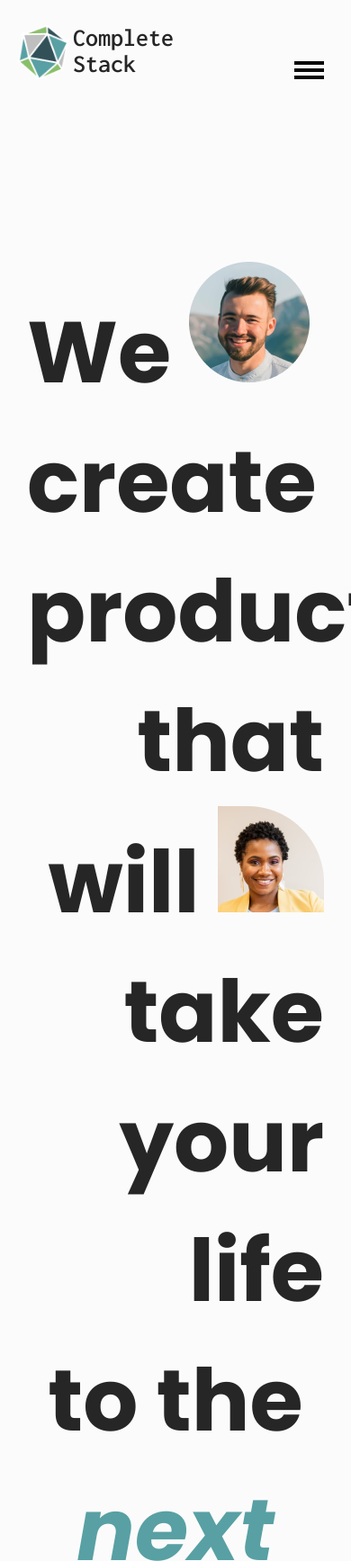
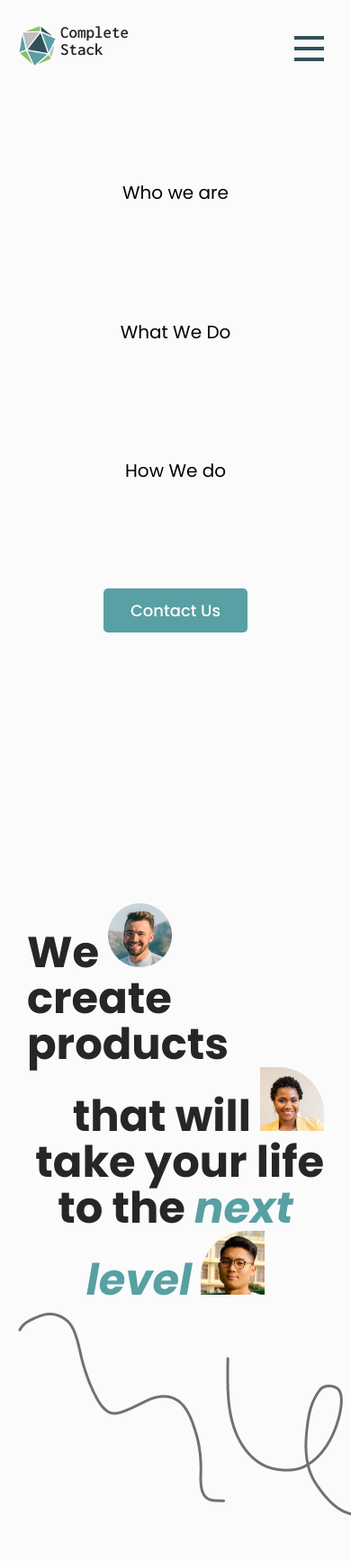
Before and after one commit to themedoed/brand-site, a plain HTML site: page index.html in a window 390 px wide. Shown: the top 1735 px of the page at 90% size. Drawn offline with nearby package versions, Linux system fonts and the light colour scheme.

Commit message:
1st Screen Adaptive

```diff
--- a/css/style.css
+++ b/css/style.css
@@ -32,9 +32,12 @@ button {
   margin: 0 auto;
 }
 
-.home {
+.home-whoweare{
   background-color: #fbfbfb;
+  z-index: -100;
 }
+
+.home{}
 
 .menu {
   display: flex;
@@ -69,18 +72,11 @@ button {
   line-height: 29px;
 }
 
-.menu-btn {
-  display: none;
-}
-
-.menu__inner {
-  display: none;
-}
 
 .menu__list {
   display: flex;
   justify-content: space-between;
-  min-width: 587px;
+  width: 587px;
   margin-top: 33px;
   font-size: 24px;
   line-height: 36px;
@@ -95,6 +91,27 @@ button {
 }
 
 .contact-link {
+  margin-top: 28px;
+  color: #ffffff;
+  font-weight: 500;
+  font-size: 18px;
+  line-height: 27px;
+  padding: 10px 30px;
+  background-color: #58a0a3;
+  border-radius: 5px;
+  max-height: 50px;
+  white-space: nowrap;
+}
+
+.menu-btn {
+  display: none;
+}
+
+.menu__inner {
+  display: none;
+}
+
+.contact-link-adpt {
   margin-top: 28px;
   color: #ffffff;
   font-weight: 500;
@@ -169,7 +186,6 @@ button {
 
 .whoweare {
   padding-bottom: 108px;
-  background-color: #fbfbfb;
 }
 
 .block-title {
@@ -561,6 +577,7 @@ button {
   color: #757575;
   transition: 200ms color;
 }
+
 .contact__input-file-label:hover {
   border: 2px solid #262626;
 }
@@ -581,24 +598,56 @@ button {
   border-radius: 3px;
 }
 
+
 @media (max-width: 1000px) {
+  .menu__list {
+    width: 70%;
+    padding: 0 15px;
+  }
+}
+
+@media (max-width: 950px) {
+  .menu__list {
+    font-size: 90%;
+  }
+
+  .contact-link {
+    font-size: 15px;
+  }
+
+  /* .logo-text{
+    font-size: 90%;
+  } */
+}
+
+@media (max-width: 780px) {
+  .menu {
+    display: block;
+  }
+
+  .logo-img {
+    height: 47px;
+    width: 47px;
+  }
+
+  .logo-text {
+    font-size: 19px;
+    line-height: 19px;
+  }
+
   .menu__btn {
     display: block;
     width: 33px;
     cursor: pointer;
     position: absolute;
     right: 30px;
-    top: 68px;
-  }
-
-  .menu{
-    display: block;
+    top: 40px;
   }
 
   .menu__btn span {
     display: block;
-    margin-bottom: 4px;
-    background-color: #070707;
+    margin-bottom: 8px;
+    background-color: #325058;
     height: 4px;
   }
 
@@ -607,13 +656,43 @@ button {
     display: none;
   }
 
-  .contact-apdt{
-    display: block;
+  .menu__inner {
+    text-align: center;
+    height: 100vh;
+    display: flex;
+    flex-direction: column;
+    justify-content: space-evenly;
+    padding-bottom: 100px;
   }
 
-  .menu__inner{
-    height: 100vh;
+  .home__info{
+    margin-top: 76px;
+    font-size: 48px;
+    line-height: 51px;
   }
 
+  .home__info span{
+    font-size: 48px;
+    line-height: 51px;
+  }
+
+  .title-img-1{
+    height: 71px;
+    width: 71px;
+  }
+
+  .title-img-2{
+    height: 71px;
+    width: 71px;
+  }
+
+  .title-img-3{
+    height: 71px;
+    width: 71px;
+  }
+
+  .home__bg-el-1{
+    width: 66px;
+  }
 
 }
--- a/index.html
+++ b/index.html
@@ -18,21 +18,15 @@
     <link rel="icon" href="images/favicon.png" />
   </head>
   <body>
+    <div class="home-whoweare">
       <!-- Первый экран -->
       <div class="home">
         <div class="container">
           <nav>
             <div class="menu">
-            <!-- <img class="logo-img" src="images/home/logo-name.png" alt="Logo-img" /> -->
               <div class="logo">
                 <img class="logo-img" src="images/home/logo.png" alt="" />
                 <p class="logo-text">Complete<br />Stack</p>
-            </div>
-
-            <div class="menu__btn">
-              <span></span>
-              <span></span>
-              <span></span>
               </div>
 
               <ul class="menu__list">
@@ -48,6 +42,12 @@
               </ul>
               <a class="contact-link nav-link" href="#contact">Contact Us</a>
 
+              <!-- For Adaptive -->
+              <div class="menu__btn">
+                <span></span>
+                <span></span>
+                <span></span>
+              </div>
 
               <ul class="menu__inner">
                 <li class="menu-item">
@@ -60,27 +60,40 @@
                   <a class="menu-link nav-link" href="#howwedo">How We do</a>
                 </li>
                 <li class="menu-item">
-                <a class="contact-link nav-link .contact-adpt" href="#contact">Contact Us</a>
+                  <a class="contact-link-adpt nav-link" href="#contact"
+                    >Contact Us</a
+                  >
                 </li>
               </ul>
-
             </div>
           </nav>
 
           <div class="home__info">
             <h1 class="home-text-1">
               We
-            <img class="title-img-1" src="images/home/title-img-1.png" alt="" />
+              <img
+                class="title-img-1"
+                src="images/home/title-img-1.png"
+                alt=""
+              />
               create products <br />
             </h1>
             <h1 class="home-text-2">
               that will
-            <img class="title-img-2" src="images/home/title-img-2.png" alt="" />
+              <img
+                class="title-img-2"
+                src="images/home/title-img-2.png"
+                alt=""
+              />
               take your life <br />
             </h1>
             <h1 class="home-text-3">
               to the <span>next level</span>
-            <img class="title-img-3" src="images/home/title-img-3.png" alt="" />
+              <img
+                class="title-img-3"
+                src="images/home/title-img-3.png"
+                alt=""
+              />
             </h1>
             <img
               class="home__bg-el-1"
@@ -123,8 +136,8 @@
           <div class="whoweare__info">
             <div class="whoweare__info-block">
               <p class="whoweare__info-text">
-              We are a team of young, inventive, skilled and constantly evolving
-              people from technical and creative fields
+                We are a team of young, inventive, skilled and constantly
+                evolving people from technical and creative fields
               </p>
               <p class="whoweare__info-text">
                 We adopt the <span>Agile Methodology</span> to the development
@@ -133,9 +146,15 @@
               <ul class="whoweare__info-list">
                 It helps us ensure:
                 <li class="whoweare__info-list-item">customer satisfaction</li>
-              <li class="whoweare__info-list-item">superior quality product</li>
-              <li class="whoweare__info-list-item">high level of management</li>
-              <li class="whoweare__info-list-item">unparalleled flexibility</li>
+                <li class="whoweare__info-list-item">
+                  superior quality product
+                </li>
+                <li class="whoweare__info-list-item">
+                  high level of management
+                </li>
+                <li class="whoweare__info-list-item">
+                  unparalleled flexibility
+                </li>
                 <li class="whoweare__info-list-item">continuous growth</li>
               </ul>
             </div>
@@ -149,8 +168,8 @@
             <div class="whoweare__features-item">
               <p class="whoweare__features-title">Extensive Experience</p>
               <p class="whoweare__features-text">
-              <span>International development</span> is what we are based on. At
-              the moment we have experience of working with more than 5
+                <span>International development</span> is what we are based on.
+                At the moment we have experience of working with more than 5
                 countries. We love foreign customers and adapt to any time zone.
               </p>
             </div>
@@ -194,6 +213,7 @@
               src="images/home/home__bg-el-2.png"
               alt=""
             />
+          </div>
         </div>
       </div>
     </div>
```
Lines whose indentation alone changed are shown as unchanged.
